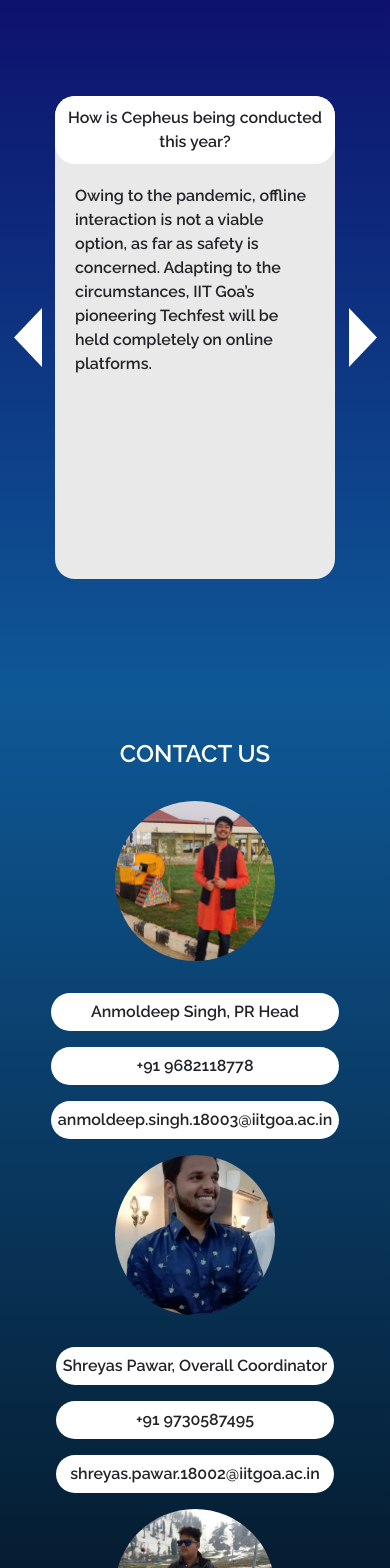
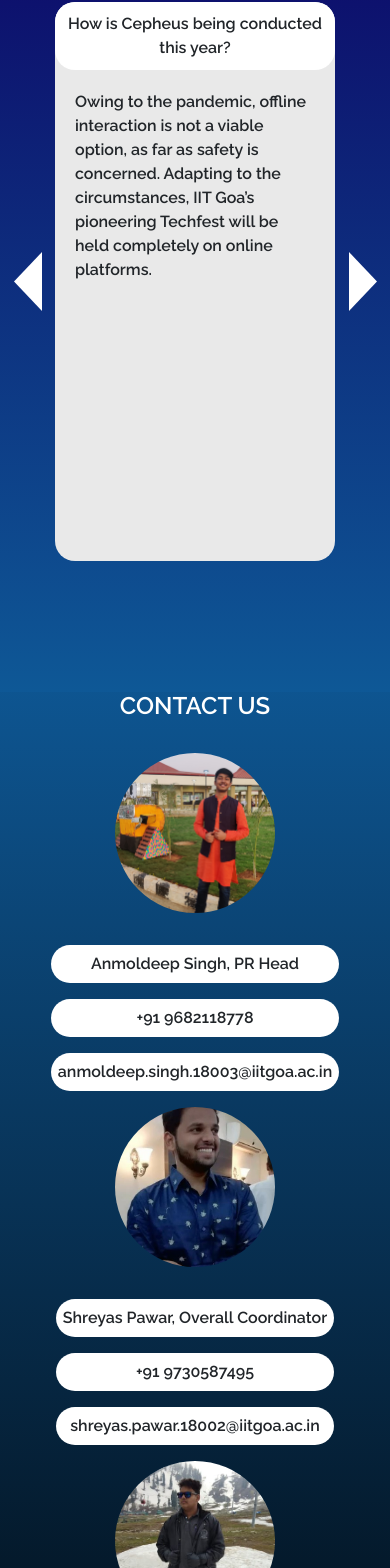
Before and after one commit to ayaniitgoa/TechFest, a React (Create React App) app: page / in a window 390 px wide. Shown: the part 2274-3842 px from the top of the page. Built offline with nearby package versions, Linux system fonts and the light colour scheme.

Commit message:
Fixed margin of faq and contact us

```diff
--- a/src/Containers/ContactUs/ContactUs.css
+++ b/src/Containers/ContactUs/ContactUs.css
@@ -7,6 +7,7 @@
   padding-top: 3rem;
   position: relative;
   z-index: -2;
+  margin-top: -2em;
 }
 
 .contact-us-title {
@@ -72,4 +73,8 @@
   .contact-us-title {
     font-size: 1.5rem;
   }
+
+  .contact-us-section {
+    margin-top: -3em;
+  }
 }
--- a/src/Containers/FAQ/FAQ.css
+++ b/src/Containers/FAQ/FAQ.css
@@ -105,4 +105,8 @@
   .question__div {
     font-size: 1rem;
   }
+
+  .faq__bottom__div {
+    margin-top: -7em;
+  }
 }
```
Also changed, not shown: 1 other file (tests, documents, lock files or other folders).
